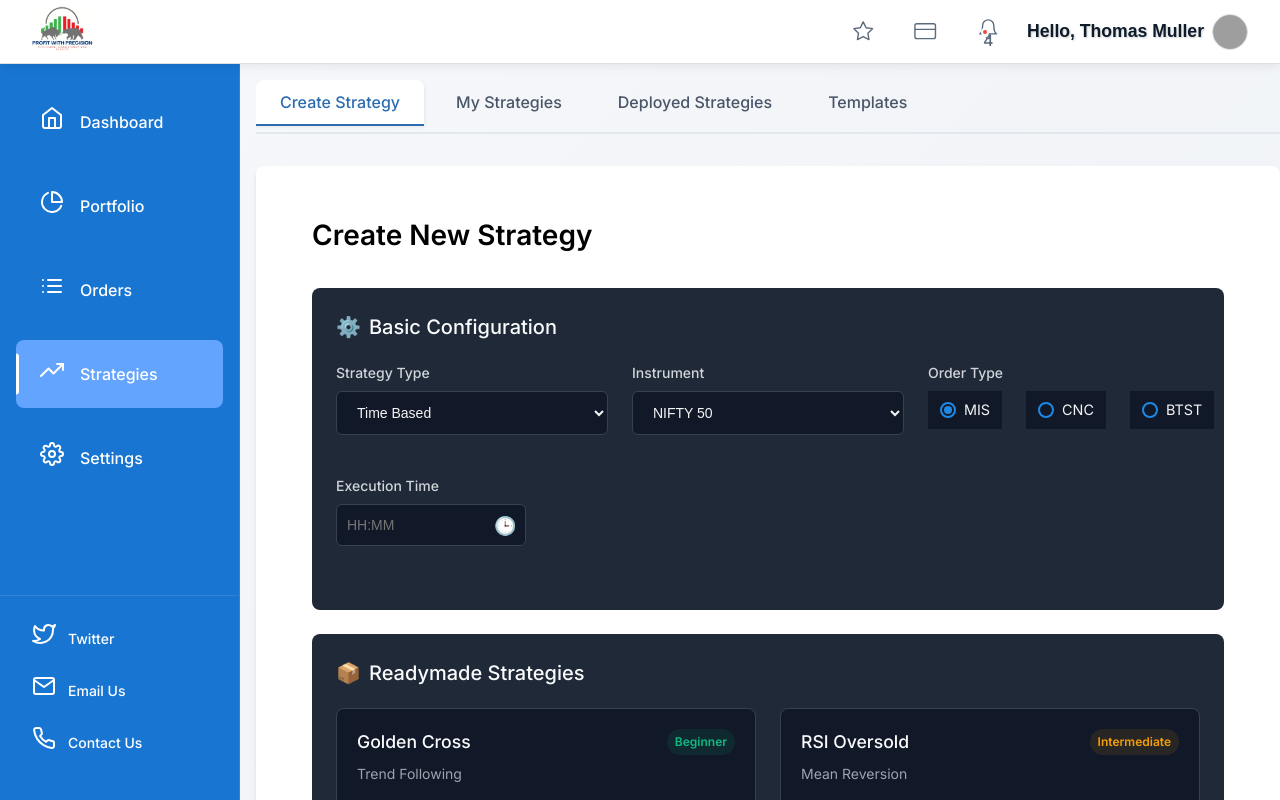
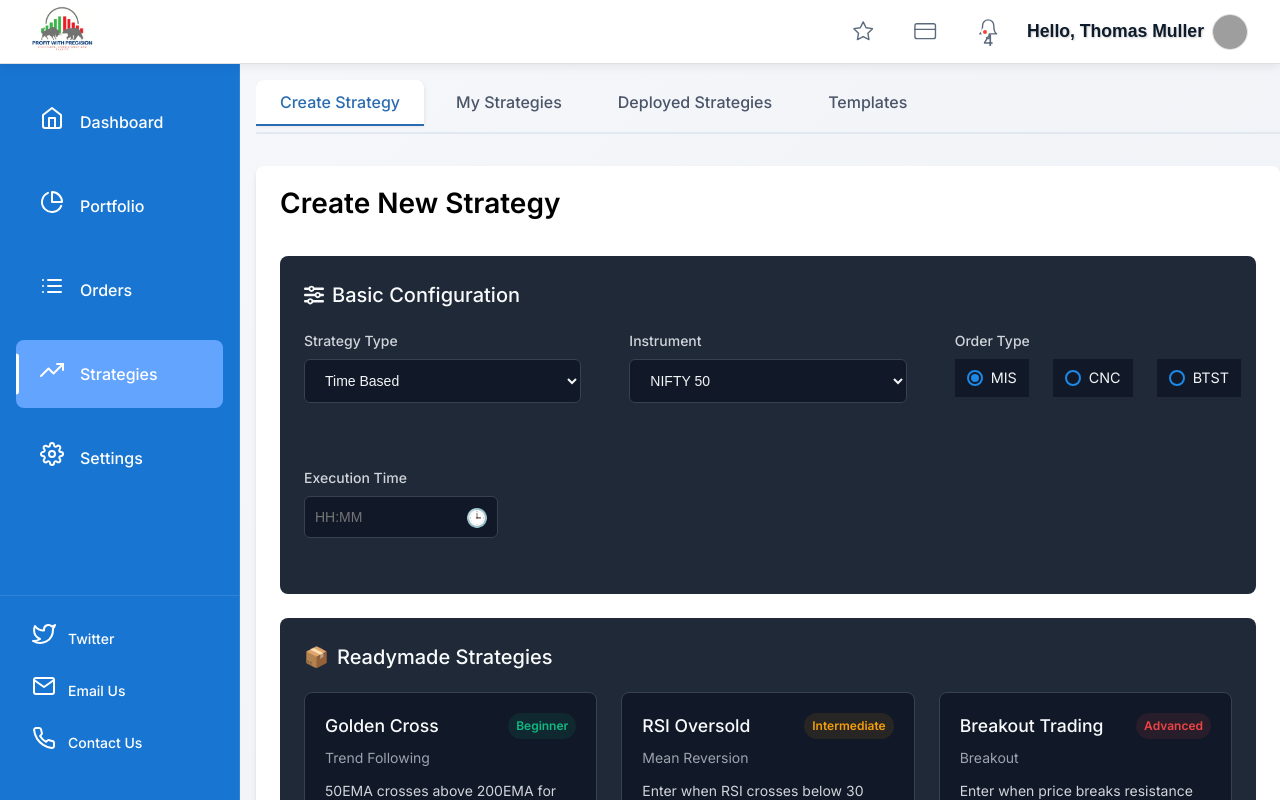
Before and after one commit to sudhanshu2070/last-trade, a React (Vite) app: page /strategies in a window 1280 px wide. Shown: the top 800 px of the page. Built offline with nearby package versions, Linux system fonts and the light colour scheme; grey boxes are pictures that could not be loaded.

Commit message:
Add strategy 0.12

```diff
--- a/package.json
+++ b/package.json
@@ -12,6 +12,9 @@
   "dependencies": {
     "@emotion/react": "^11.14.0",
     "@emotion/styled": "^11.14.0",
+    "@fortawesome/fontawesome-svg-core": "^6.7.2",
+    "@fortawesome/free-solid-svg-icons": "^6.7.2",
+    "@fortawesome/react-fontawesome": "^0.2.2",
     "@mui/icons-material": "^7.0.2",
     "@mui/material": "^7.0.2",
     "chart.js": "^4.4.9",
@@ -27,6 +30,7 @@
     "@types/chart.js": "^2.9.41",
     "@types/react": "^19.0.10",
     "@types/react-dom": "^19.0.4",
+    "@types/react-fontawesome": "^1.6.8",
     "@types/react-responsive": "^8.0.8",
     "@types/react-router-dom": "^5.3.3",
     "@vitejs/plugin-react": "^4.3.4",
--- a/src/Pages/Strategy/StrategyPage.module.css
+++ b/src/Pages/Strategy/StrategyPage.module.css
@@ -55,7 +55,7 @@
 .tabContent {
   background: #ffffff;
   border-radius: 8px;
-  padding: 2rem;
+  padding: 1rem;
   box-shadow: 0 4px 6px -1px rgba(0, 0, 0, 0.1), 0 2px 4px -1px rgba(0, 0, 0, 0.06);
   animation: fadeIn 0.3s ease-in-out;
   width: 80vw;
--- a/src/Pages/StrategyTabs/CreateStrategy/CreateStrategy.module.css
+++ b/src/Pages/StrategyTabs/CreateStrategy/CreateStrategy.module.css
@@ -1,7 +1,7 @@
 .container {
   /* max-width: 1200px; */
   margin: 0 auto;
-  padding: 1rem;
+  /* padding: 1rem; */
   color: #f3f4f6;
   height: 100%;
   display: flex;
--- a/src/Pages/StrategyTabs/CreateStrategy/Sections/BasicConfiguration/BasicConfiguration.module.css
+++ b/src/Pages/StrategyTabs/CreateStrategy/Sections/BasicConfiguration/BasicConfiguration.module.css
@@ -18,8 +18,8 @@
   .formGrid {
     display: grid;
     grid-template-columns: repeat(auto-fill, minmax(250px, 1fr));
-    gap: 1.5rem;
-    margin-bottom: 1.5rem;
+    gap: 3rem;
+    margin-bottom: 1rem;
   }
 
   .formGroup {
@@ -105,8 +105,6 @@
     box-shadow: 0 0 0 2px rgba(30, 136, 229, 0.3);
   }
 
-  /* Existing styles assumed to be present for section, sectionTitle, formGrid, formGroup, label, input, radioGroup, radioLabel, radioInput, radioCustom */
-
 /* Time Picker Container */
 .timePickerContainer {
   position: relative;
--- a/src/Pages/StrategyTabs/CreateStrategy/Sections/BasicConfiguration/BasicConfiguration.tsx
+++ b/src/Pages/StrategyTabs/CreateStrategy/Sections/BasicConfiguration/BasicConfiguration.tsx
@@ -1,12 +1,14 @@
 import React, { useEffect, useState } from 'react';
 import styles from './BasicConfiguration.module.css';
+import { FontAwesomeIcon } from '@fortawesome/react-fontawesome';
+import { faSliders } from '@fortawesome/free-solid-svg-icons';
 
 
 const BasicConfiguration: React.FC = () => {
   const [orderType, setOrderType] = useState('MIS');
   const [executionTime, setExecutionTime] = useState('');
-  const [selectedHour, setSelectedHour] = useState('00');
-  const [selectedMinute, setSelectedMinute] = useState('00');
+  const [selectedHour, setSelectedHour] = useState('09');
+  const [selectedMinute, setSelectedMinute] = useState('20');
   const [showTimeDropdown, setShowTimeDropdown] = useState(false);
 
   // Sync executionTime with selectedHour and selectedMinute
@@ -82,7 +84,8 @@ const BasicConfiguration: React.FC = () => {
   return (
     <div className={styles.section}>
       <h3 className={styles.sectionTitle}>
-        <span>⚙️</span> Basic Configuration
+        <FontAwesomeIcon icon={faSliders} />
+        Basic Configuration
       </h3>
 
       <div className={styles.formGrid}>
```
Also changed, not shown: 1 other file (tests, documents, lock files or other folders).
